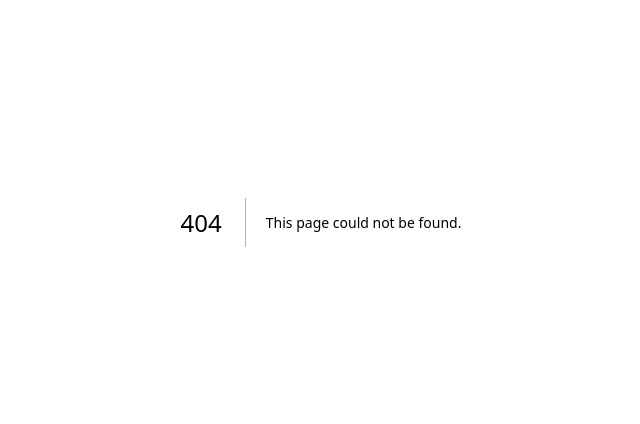
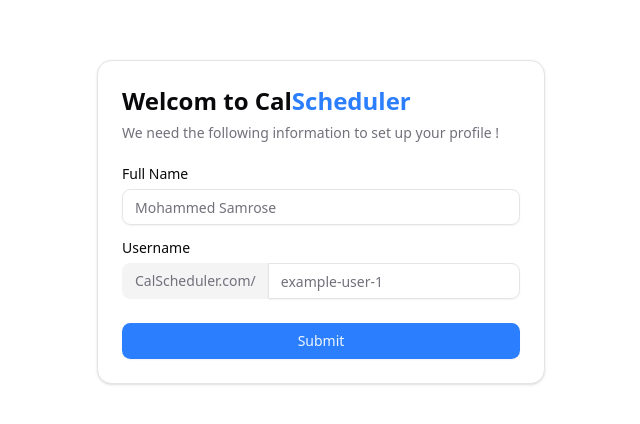
Before and after one commit to samrosemohammed/calendar-scheduling-platform, a Next.js app: page /onboarding in a window 1280 px wide. Before the commit this address had no page. Shown: the part 178-602 px from the top of the page, without its empty margins (319-959 px from the left). Built offline with nearby package versions, Linux system fonts and the light colour scheme.

Commit message:
onboarding

```diff
--- /dev/null
+++ b/app/components/ui/card.tsx
@@ -0,0 +1,92 @@
+import * as React from "react"
+
+import { cn } from "@/app/lib/utils"
+
+function Card({ className, ...props }: React.ComponentProps<"div">) {
+  return (
+    <div
+      data-slot="card"
+      className={cn(
+        "bg-card text-card-foreground flex flex-col gap-6 rounded-xl border py-6 shadow-sm",
+        className
+      )}
+      {...props}
+    />
+  )
+}
+
+function CardHeader({ className, ...props }: React.ComponentProps<"div">) {
+  return (
+    <div
+      data-slot="card-header"
+      className={cn(
+        "@container/card-header grid auto-rows-min grid-rows-[auto_auto] items-start gap-1.5 px-6 has-data-[slot=card-action]:grid-cols-[1fr_auto] [.border-b]:pb-6",
+        className
+      )}
+      {...props}
+    />
+  )
+}
+
+function CardTitle({ className, ...props }: React.ComponentProps<"div">) {
+  return (
+    <div
+      data-slot="card-title"
+      className={cn("leading-none font-semibold", className)}
+      {...props}
+    />
+  )
+}
+
+function CardDescription({ className, ...props }: React.ComponentProps<"div">) {
+  return (
+    <div
+      data-slot="card-description"
+      className={cn("text-muted-foreground text-sm", className)}
+      {...props}
+    />
+  )
+}
+
+function CardAction({ className, ...props }: React.ComponentProps<"div">) {
+  return (
+    <div
+      data-slot="card-action"
+      className={cn(
+        "col-start-2 row-span-2 row-start-1 self-start justify-self-end",
+        className
+      )}
+      {...props}
+    />
+  )
+}
+
+function CardContent({ className, ...props }: React.ComponentProps<"div">) {
+  return (
+    <div
+      data-slot="card-content"
+      className={cn("px-6", className)}
+      {...props}
+    />
+  )
+}
+
+function CardFooter({ className, ...props }: React.ComponentProps<"div">) {
+  return (
+    <div
+      data-slot="card-footer"
+      className={cn("flex items-center px-6 [.border-t]:pt-6", className)}
+      {...props}
+    />
+  )
+}
+
+export {
+  Card,
+  CardHeader,
+  CardFooter,
+  CardTitle,
+  CardAction,
+  CardDescription,
+  CardContent,
+}
--- a/app/dashboard/page.tsx
+++ b/app/dashboard/page.tsx
@@ -6,7 +6,9 @@
   if (!session) {
     redirect("/");
   }
-  return <div>Hello</div>;
+  return (
+    <div className="flex flex-1 flex-col gap-4 p-4 lg:gap-6 lg:p-6">Hello</div>
+  );
 };
 
 export default page;
--- /dev/null
+++ b/app/onboarding/page.tsx
@@ -0,0 +1,58 @@
+import { Button } from "../components/ui/button";
+import {
+  Card,
+  CardContent,
+  CardDescription,
+  CardFooter,
+  CardHeader,
+  CardTitle,
+} from "../components/ui/card";
+import { Input } from "../components/ui/input";
+import { Label } from "../components/ui/label";
+
+const page = () => {
+  return (
+    <div className="flex items-center justify-center min-h-screen">
+      <Card className="w-full max-w-md">
+        <CardHeader className="">
+          <CardTitle className="text-2xl font-semibold">
+            Welcom to Cal<span className="text-primary">Scheduler</span>
+          </CardTitle>
+          <CardDescription>
+            We need the following information to set up your profile !
+          </CardDescription>
+        </CardHeader>
+        <CardContent className="grid gap-y-5">
+          <form className="space-y-4">
+            <div className="grid gap-y-2">
+              <Label htmlFor="full-name">Full Name</Label>
+              <Input
+                name="full-name"
+                id="full-name"
+                placeholder="Mohammed Samrose"
+              />
+            </div>
+            <div className="grid gap-y-2">
+              <Label htmlFor="username">Username</Label>
+              <div className="flex rounded-md">
+                <span className="inline-flex items-center px-3 rounded-l-md border border-r-0 border-muted bg-muted text-sm text-muted-foreground">
+                  CalScheduler.com/
+                </span>
+                <Input
+                  placeholder="example-user-1"
+                  className="rounded-l-none"
+                />
+              </div>
+            </div>
+          </form>
+        </CardContent>
+        <CardFooter>
+          <Button className="w-full" type="submit">
+            Submit
+          </Button>
+        </CardFooter>
+      </Card>
+    </div>
+  );
+};
+export default page;
```
